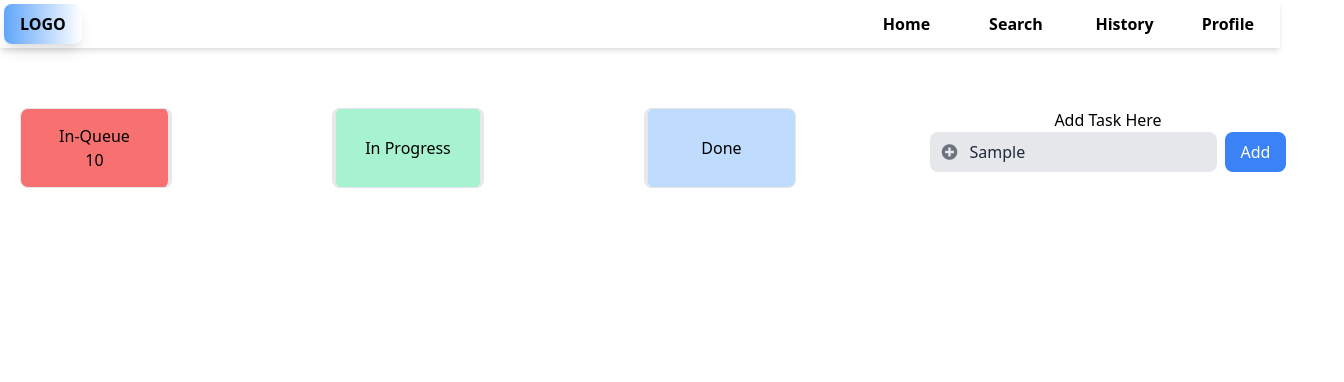
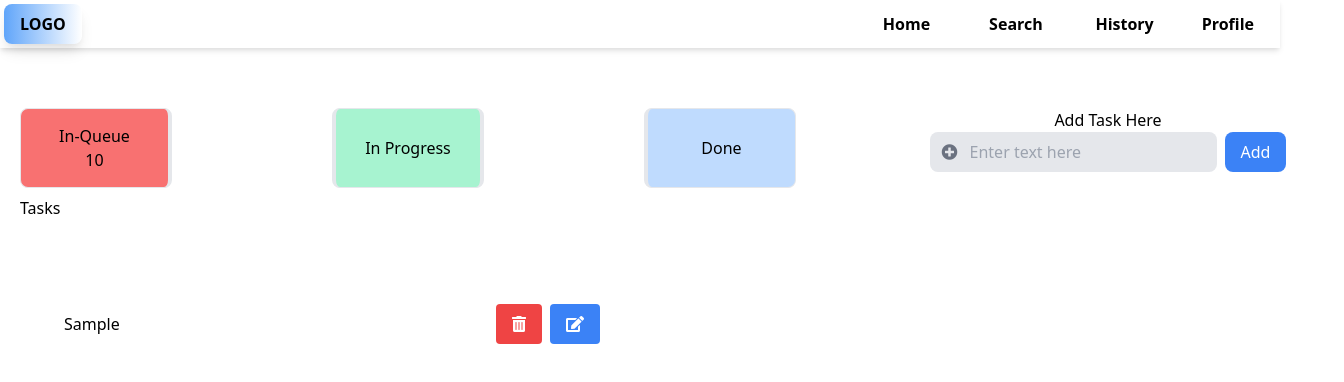
Before and after one commit to Nsairun/taskmanagementjs, a plain HTML site: page index.html in a window 1280 px wide. Both pictures are taken after typing "Sample" into the empty fields and a click on the button "Add". Shown: the whole page, 1344 px wide, since content can reach past the window. Drawn offline with nearby package versions, Linux system fonts and the light colour scheme.

Commit message:
adding the add and the delete functions

```diff
--- a/index.html
+++ b/index.html
@@ -24,33 +24,40 @@
       </ul>
     </div>
     <div class="grid grid-cols-4 gap-2 bg-blue mt-10 p-5">
-      <div class="p-2 w-1/2 h-20 flex justify-center flex-col items-center rounded-lg border-r-4 border-ash-500 border bg-red-400">
+      <div class="p-2 w-1/2 h-20 flex justify-center flex-col items-center rounded-lg border-r-4 border-black-300 border bg-red-400">
         In-Queue
         <p>10</p>
       </div>
-      <div class="p-2 w-1/2 h-20 flex justify-center flex-col items-center rounded-lg border-l-4 border-r-4 border-r-green-500 border bg-green-200">
+      <div class="p-2 w-1/2 h-20 flex justify-center flex-col items-center rounded-lg border-l-4 border-r-4 border-r-black-300 border bg-green-200">
         In Progress
       </div>
-      <div class="p-2 w-1/2 h-20 flex justify-center flex-col items-center rounded-lg border-l-4 border-l-red-500 border bg-blue-200">
+      <div class="p-2 w-1/2 h-20 flex justify-center flex-col items-center rounded-lg border-l-4 border-l-black-300 border bg-blue-200">
         Done
       </div>
       <div>
         <div class="flex items-center justify-center flex-col">
           <h1>Add Task Here</h1>
-          <div class="flex items-center justify-center">
+
+          <form id="inputForm" class="flex items-center justify-center">
             <div class="relative">
-              <input type="text" class="bg-gray-200 text-gray-800 rounded-lg pl-10 pr-4 py-2 focus:outline-none focus:shadow-outline" placeholder="Enter text here">
+              <input id="myInput" type="text" class="bg-gray-200 text-gray-800 rounded-lg pl-10 pr-4 py-2 focus:outline-none focus:shadow-outline" placeholder="Enter text here">
               <div class="absolute inset-y-0 left-0 pl-3 flex items-center pointer-events-none">
                 <i class="fas fa-plus-circle text-gray-500"></i>
               </div>
             </div>
-            <button class="ml-2 bg-blue-500 hover:bg-blue-600 text-white rounded-lg px-4 py-2 focus:outline-none">Add</button>
-          </div>
+            <button type="submit" class="ml-2 bg-blue-500 hover:bg-blue-600 text-white rounded-lg px-4 py-2 focus:outline-none">Add</button>
+          </form>
           </div>
         </div>
+        <div>
+          <h1>Tasks</h1>
+          <div class="grid grid-cols-3 gap-2 bg-blue mt-10 p-5">
+            <p id="list" class= 'p-6'></p>
 
+        </div>
       </div>
     </div>
   </div>
   </body>
+  <script src="./script.js"></script>
 </html>
--- a/script.js
+++ b/script.js
@@ -0,0 +1,90 @@
+const inputField = document.getElementById("myInput");
+const addBtn = document.getElementById("inputForm");
+const list = document.getElementById("list");
+
+let items = [];
+
+function handleInputSubmit(e) {
+  e.preventDefault();
+  const newInput = inputField.value;
+  if (newInput !== "") {
+    items.push(newInput);
+    displayItems();
+    inputField.value = "";
+  }
+}
+
+function displayItems() {
+  list.innerHTML = "";
+  for (let i = 0; i < items.length; i++) {
+    let item = items[i];
+    let itemElement = document.createElement("div");
+    itemElement.classList.add("w-screen", "grid", "grid-cols-3", "gap-4", "items-center", "rounded", "mb-4");    let itemText = document.createElement("div");
+    itemText.classList.add("mr-4");
+
+    let itemParagraph = document.createElement("p");
+    itemParagraph.textContent = item;
+    itemParagraph.classList.add("max-w-1/2");
+
+    let buttonsContainer = document.createElement("div");
+    buttonsContainer.classList.add("flex", "gap-2");
+
+    let deleteBtn = document.createElement("button");
+    deleteBtn.innerHTML = '<i class="fas fa-trash-alt"></i>';
+    deleteBtn.classList.add( "align-baseline",
+    "bg-red-500",
+    "text-white",
+    "px-4",
+    "py-2",
+    "rounded");
+    deleteBtn.addEventListener("click", function () {
+      deleteItem(i);
+    });
+
+    let editBtn = document.createElement("button");
+    editBtn.innerHTML = '<i class="fas fa-edit"></i>';
+    editBtn.classList.add( "align-baseline",
+    "bg-blue-500",
+    "text-white",
+    "px-4",
+    "py-2",
+    "rounded");
+    editBtn.addEventListener("click", function () {
+      editItem(i);
+    });
+
+    buttonsContainer.appendChild(deleteBtn);
+    buttonsContainer.appendChild(editBtn);
+
+    itemText.appendChild(itemParagraph);
+    itemElement.appendChild(itemText);
+    itemElement.appendChild(buttonsContainer);
+
+    list.appendChild(itemElement);
+  }
+}
+
+function deleteItem(index) {
+  items.splice(index, 1);
+  displayItems();
+}
+
+function editItem(index) {
+  const itemToEdit = items[index];
+  inputField.value = itemToEdit;
+  inputField.focus();
+  addBtn.removeEventListener("submit", handleInputSubmit);
+  addBtn.addEventListener("submit", function (e) {
+    e.preventDefault();
+    const updatedInput = inputField.value;
+    if (updatedInput !== "") {
+      items[index] = updatedInput;
+      displayItems();
+      inputField.value = "";
+      addBtn.removeEventListener("submit", arguments.callee);
+      addBtn.addEventListener("submit", handleInputSubmit);
+    }
+  });
+}
+
+addBtn.addEventListener("submit", handleInputSubmit);
```
